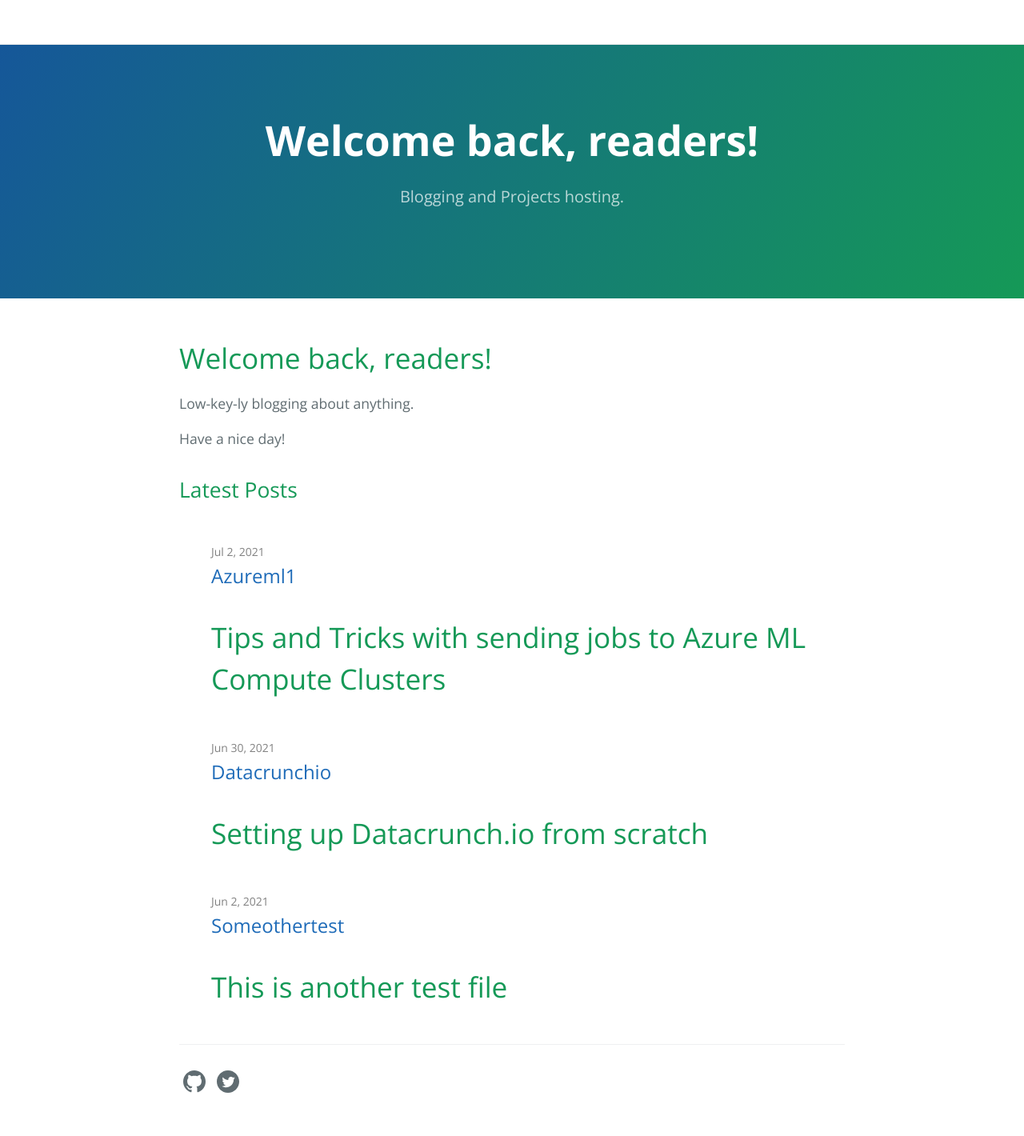
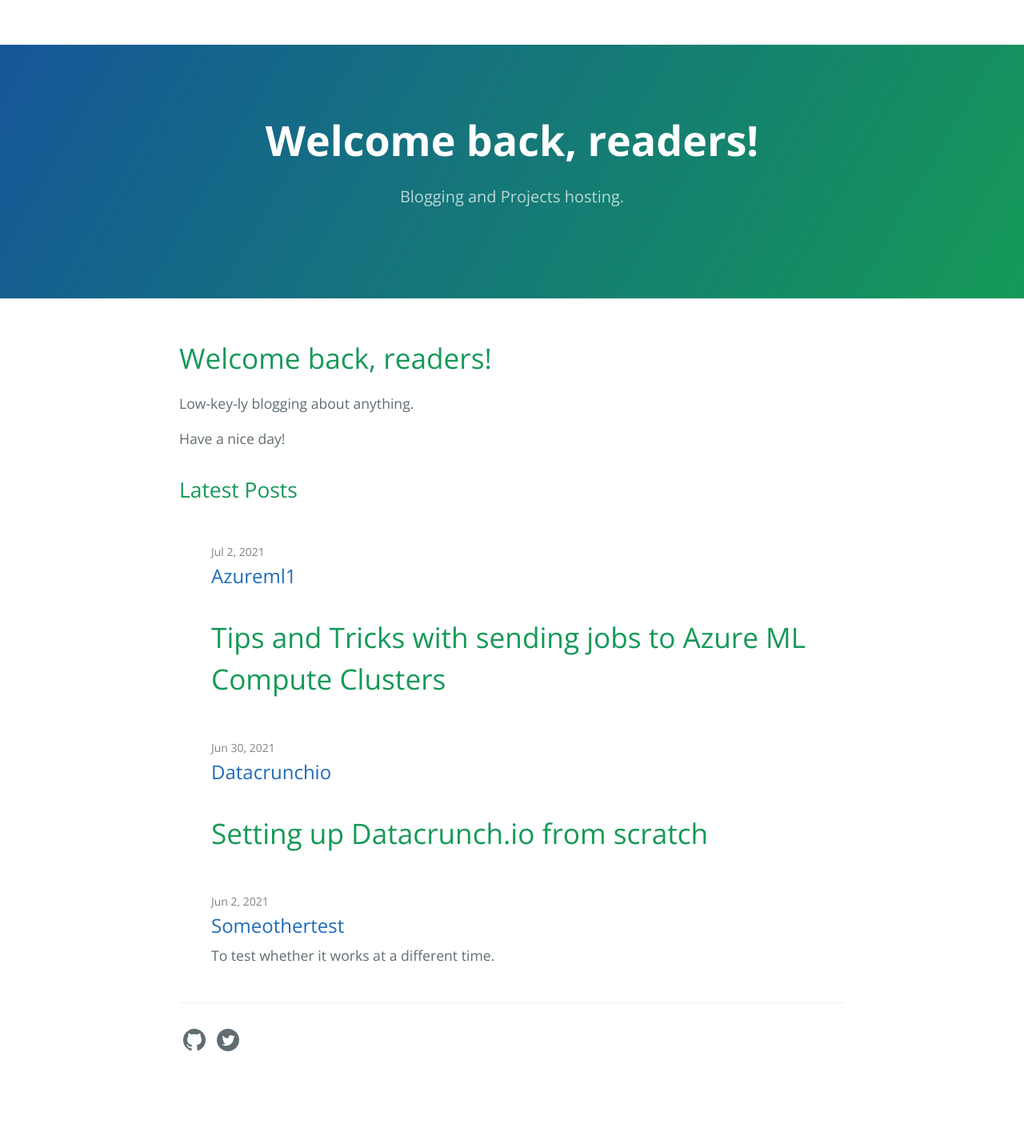
Before and after one commit to Wabinab/Wabinab.github.io, a Jekyll site: the page built from index.md, in a window 1280 px wide. Shown: the whole page at 80% size. Built offline with Jekyll 4.4.1, drawn with Linux system fonts in a browser that asks for light colours; our own code applies the rules of GitHub Pages for plain Markdown files; after the commit the page ends 1368 px from its top, so only the background shows below that.

Commit message:
Update 2021-06-02-SomeOtherTest.md

```diff
--- a/_posts/2021-06-02-SomeOtherTest.md
+++ b/_posts/2021-06-02-SomeOtherTest.md
@@ -1,3 +1 @@
-# This is another test file
-
 To test whether it works at a different time.
```
